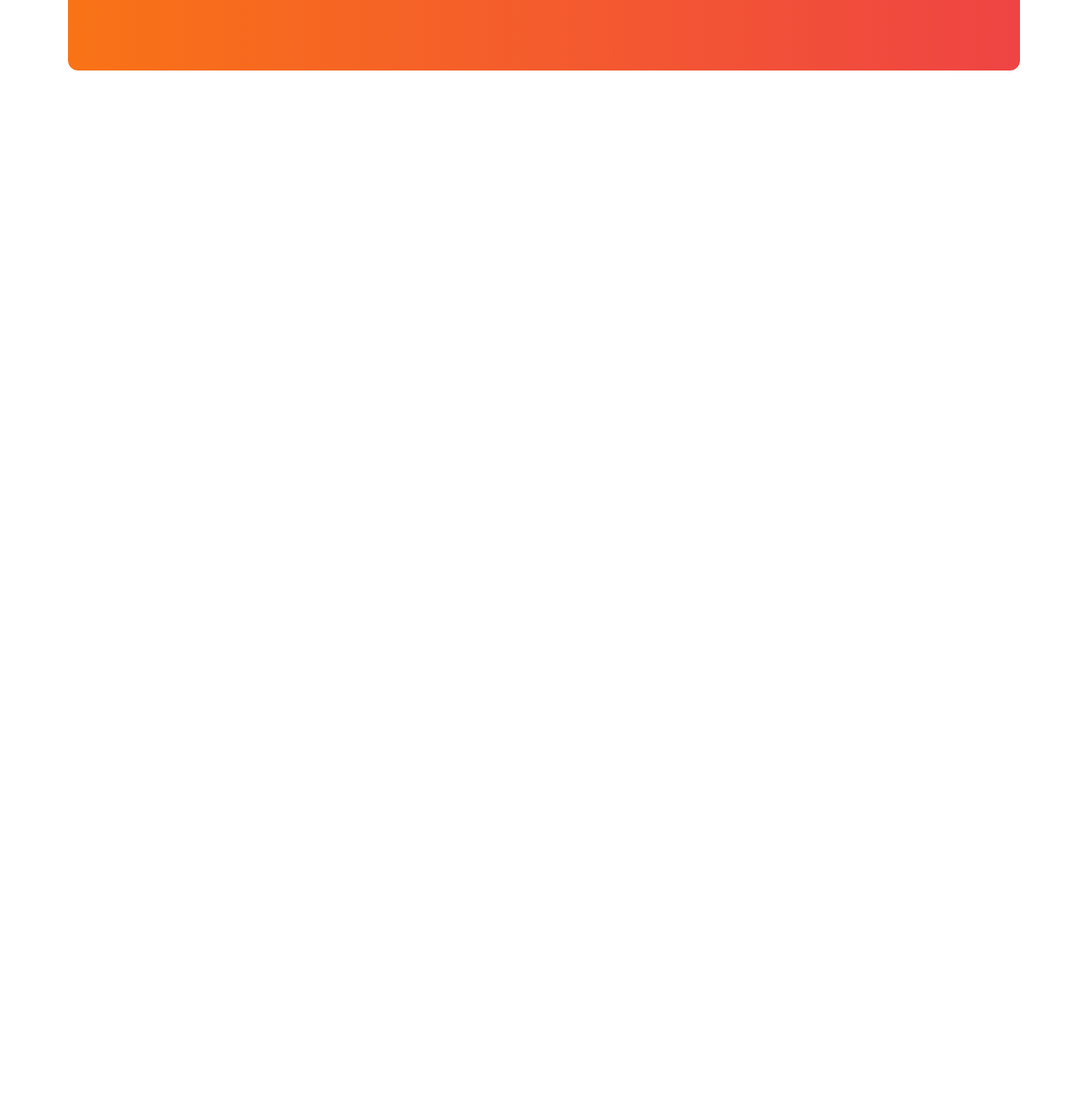
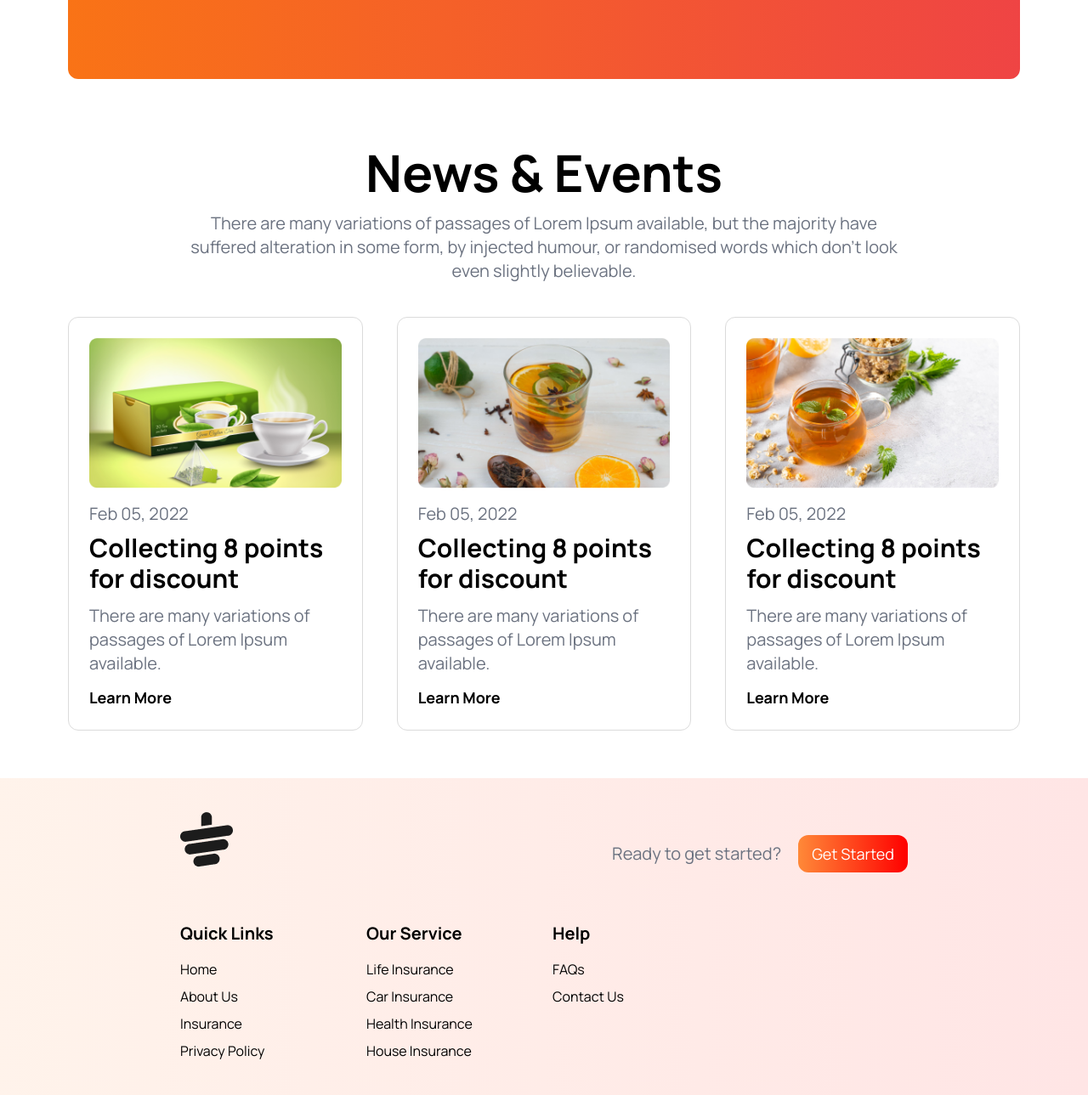
Before and after one commit to wpworld7/tea-house, a plain HTML site: page index.html in a window 1280 px wide. Shown: the part 2591-3880 px from the top of the page at 85% size. Before the commit the page ends 2730 px from the top, so only its background shows below. Drawn offline with nearby package versions, Linux system fonts and the light colour scheme.

Commit message:
footer section done

```diff
--- a/index.html
+++ b/index.html
@@ -21,25 +21,22 @@
             extend: {
               colors: {
                 clifford: '#da373d',
-              }
+              },
+              fontFamily:{
+                manrope: ['manrope', 'sans-serif'],
+              },
             }
           }
         }
       </script>
-    <style>
-        .manrope{
-        font-family: "Manrope", sans-serif;
-        font-style: normal;
-        }
-    </style>
 </head>
-<body>
+<body class="font-manrope">
     <main class="max-w-screen-2xl mx-auto px-8 pt-7 pb-4 lg:px-20">
         <!-- header section part -->
         <header class="lg:flex pt-10 md:pt-10 lg:pb-10 justify-center ">
             <!-- header text part -->
             <div class="">
-                <h1 class="text-5xl md:text-7xl font-bold text-left">It's good <br>
+                <h1 class="text-5xl md:text-7xl font-bold text-left ">It's good <br>
                     tea time at The <br>
                     Tea House</h1>
                     <p class="text-gray-500 my-8 text-xl">Tea and Botanical Solutions Supplier Give Optimum <br>Satisfaction To Your Taste Buds.</p>
@@ -52,7 +49,7 @@
                 </div>
 
                 <!-- cart part -->
-                <div class="flex items-center px-5 gap-x-3 shadow-lg rounded-lg py-5 px-6 absolute top-28 md:top-96 md:left-32 lg:left-20 z-10 bg-white">
+                <div class="flex items-center px-5 gap-x-3 shadow-lg rounded-lg py-5 px-6 md:absolute top- md:top-96 md:left-32 lg:left-20 z-10 bg-white">
                     <div><i class="fa-solid fa-star text-amber-400"></i></div>
                     <div>
                         <h1 class="text-2xl font-bold">5.00</h1>
@@ -182,6 +179,87 @@
             </div>
           </section>
 
+          <!-- News section -->
+           <section class="py-10">
+            <div>
+                <h1 class="font-bold text-4xl lg:text-6xl text-center"> News & Events</h1>
+                <p class="md:text-xl mt-4 w-full lg:w-3/4 mx-auto text-center text-gray-500">There are many variations of passages of Lorem Ipsum available, but the majority have suffered alteration in some form, by injected humour, or randomised words which don't look even slightly believable. </p>
+                <!-- news part -->
+                 <div class="grid grid-cols-1 lg:grid-cols-3 mt-10 gap-10">
+                    <!-- news items -->
+                     <div class="p-6 rounded-xl border-solid border border-[#dbdbdb]">
+                        <img class="mb-4 w-full" src="images/news-1.png" alt="">
+                        <h3 class="text-xl text-gray-500 mb-2">Feb 05, 2022</h3>
+                        <h1 class="text-3xl font-bold">Collecting 8 points for discount</h1>
+                        <p class="text-gray-500 mt-3 mb-3 text-xl">There are many variations of passages of Lorem Ipsum available.</p>
+                        <button class="font-bold text-lg">Learn More</button>
+                     </div>
+                     <div class="p-6 rounded-xl border-solid border border-[#dbdbdb]">
+                        <img class="mb-4 w-full" src="images/news-2.png" alt="">
+                        <h3 class="text-xl text-gray-500 mb-2">Feb 05, 2022</h3>
+                        <h1 class="text-3xl font-bold">Collecting 8 points for discount</h1>
+                        <p class="text-gray-500 mt-3 mb-3 text-xl">There are many variations of passages of Lorem Ipsum available.</p>
+                        <button class="font-bold text-lg">Learn More</button>
+                     </div>
+                     <div class="p-6 rounded-xl border-solid border border-[#dbdbdb]">
+                        <img class="mb-4 w-full" src="images/news-3.png" alt="">
+                        <h3 class="text-xl text-gray-500 mb-2">Feb 05, 2022</h3>
+                        <h1 class="text-3xl font-bold">Collecting 8 points for discount</h1>
+                        <p class="text-gray-500 mt-3 mb-3 text-xl">There are many variations of passages of Lorem Ipsum available.</p>
+                        <button class="font-bold text-lg">Learn More</button>
+                     </div>
+                 </div>
+            </div>
+           </section>
     </main>
+    <!-- Footer section -->
+     <footer class=" bg-gradient-to-r from-[#FF8938]/10 to-[#FF0000]/10 py-10 px-4 md;px-16">
+        <div class="w-9/12 mx-auto px-10">
+                <!-- logo part -->
+            <div class=" mb-8 flex justify-between">
+                 <img class="mb-8" src="images/cup.png" alt="">
+                 <div class="flex items-center gap-5 text-lg">
+                    <h2 class="text-gray-500 text-xl">Ready to get started?</h2>
+                    <button class="bg-gradient-to-r from-[#FF8938] to-[#FF0000] px-4 py-2 rounded-xl text-white">Get Started</button>
+                 </div>
+            </div>
+            <!-- footer link part -->
+             <div class="grid grid-cols-1 md:grid-cols-2 lg:grid-cols-4 gap-5">
+                <!-- first column -->
+                 <div class="">
+                    <h1 class="text-xl font-bold mb-4">Quick Links</h1>
+                 <!-- link part -->
+                  <ul class="space-y-2">
+                    <li><a class="hover:text-orange-500" href="#">Home</a></li>
+                    <li><a class="hover:text-orange-500" href="#">About Us</a></li>
+                    <li><a class="hover:text-orange-500" href="#">Insurance</a></li>
+                    <li><a class="hover:text-orange-500" href="#">Privacy Policy</a></li>
+                  </ul>
+                 </div>
+                 <!-- second column -->
+                 <div class="">
+                    <h1 class="text-xl font-bold mb-4">Our Service</h1>
+                 <!-- link part -->
+                  <ul class="space-y-2">
+                    <li><a class="hover:text-orange-500" href="#">Life Insurance</a></li>
+                    <li><a class="hover:text-orange-500" href="#">Car Insurance</a></li>
+                    <li><a class="hover:text-orange-500" href="#">Health Insurance</a></li>
+                    <li><a class="hover:text-orange-500" href="#">House Insurance</a></li>
+                  </ul>
+                 </div>
+                 <!-- third column -->
+                 <div class="">
+                    <h1 class="text-xl font-bold mb-4">Help</h1>
+                 <!-- link part -->
+                  <ul class="space-y-2">
+                    <li><a class="hover:text-orange-500" href="#">FAQs</a></li>
+                    <li><a class="hover:text-orange-500" href="#">Contact Us</a></li>
+                  </ul>
+                 </div>
+             </div>
+             </div>
+             </div>
+        </div>
+     </footer>
 </body>
 </html>
```
